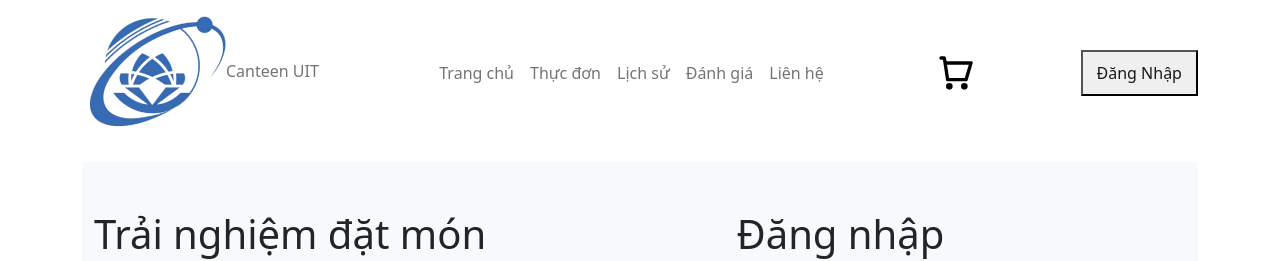
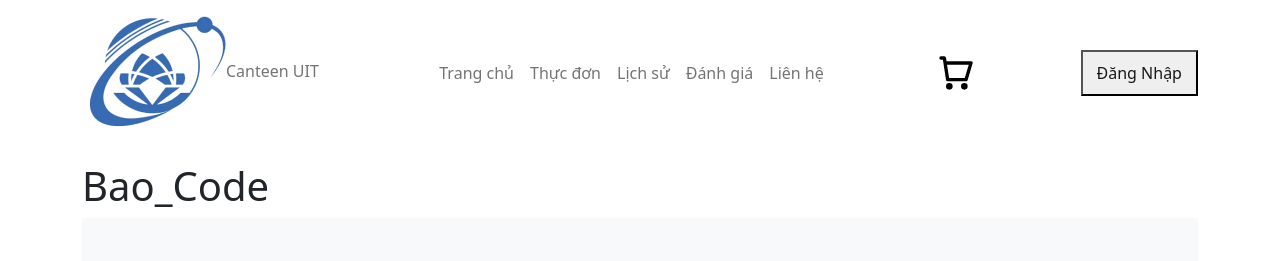
Before and after one commit to TNB142/UITCanteen, a React (Vite) app: page /login in a window 1280 px wide. Shown: the top 261 px of the page. Built offline with nearby package versions, Linux system fonts and the light colour scheme.

Commit message:
Update Bao-Code heading

```diff
--- a/src/pages/Login.tsx
+++ b/src/pages/Login.tsx
@@ -8,6 +8,7 @@ export function Login() {
   };
   return (
     <>
+      <h1>Bao_Code</h1>
       <Container className="bg-light pt-5">
         <Row>
           <Col className="mb-5">
```
